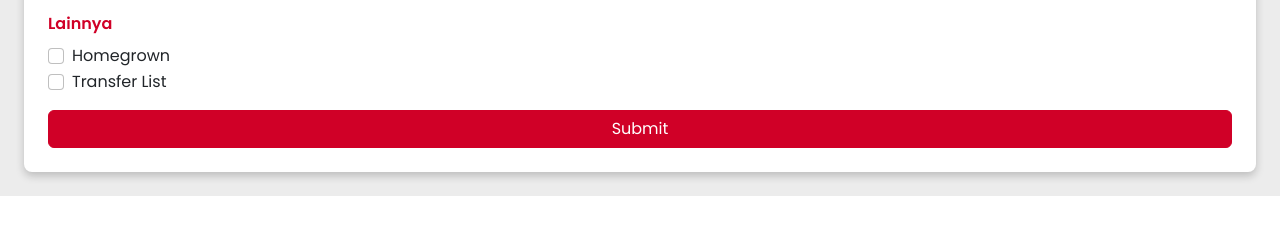
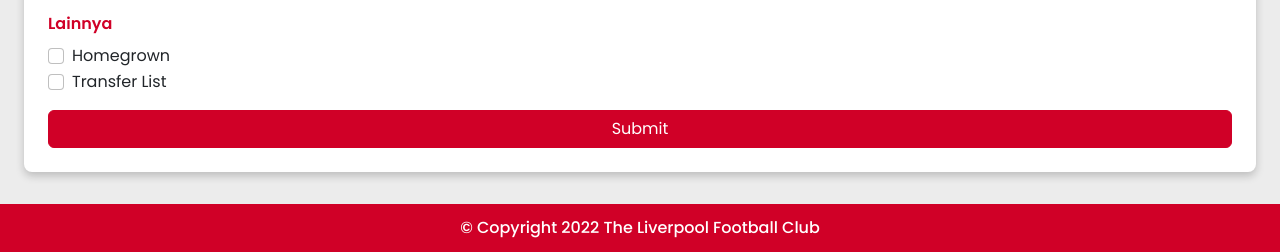
Before and after one commit to plirapli/iseng, a PHP site: page /form.html in a window 1280 px wide. Shown: the part 661-913 px from the top of the page. Before the commit the page ends 857 px from the top, so only its background shows below. Run offline with PHP 8.4, Linux system fonts and the light colour scheme; some libraries are stand-ins or nearby versions.

Commit message:
bismillah selesai

```diff
--- a/pemweb/Tugas 1/assets/style.css
+++ b/pemweb/Tugas 1/assets/style.css
@@ -9,7 +9,9 @@
 }
 
 body {
+  min-height: 100vh;
   background: #ececec;
+  position: relative;
 }
 
 .nav-brand {
@@ -56,9 +58,12 @@ body {
   display: flex;
   flex-direction: column;
   gap: 2rem;
-  padding: 1.5rem;
-  padding-top: 0.5rem;
+  padding: 0.5rem 1.5rem 5rem;
   overflow: auto;
+}
+
+.main-custom {
+  padding: 1.5rem 1.5rem 5rem;
 }
 
 .card-custom {
@@ -129,3 +134,15 @@ h2.form-title {
   color: var(--color-primary);
   border: 1px solid var(--color-primary);
 }
+
+/* Footer */
+footer {
+  position: absolute;
+  bottom: 0;
+  width: 100%;
+  padding: 0.75rem;
+  color: white;
+  background-color: var(--color-primary);
+  text-align: center;
+  font-weight: 500;
+}
--- a/pemweb/Tugas 1/form.html
+++ b/pemweb/Tugas 1/form.html
@@ -71,7 +71,7 @@
     </nav>
     <!-- NAVBAR END -->
 
-    <!-- input text, radio button, select option, check box, text area. -->
+    <!-- FORM -->
     <div class="main">
       <div class="card-custom">
         <h2 class="form-title">Form Penambahan Pemain</h2>
@@ -86,6 +86,7 @@
               class="form-control"
               id="exampleFormControlInput1"
               placeholder="Joko Widodo"
+              required
             />
           </div>
 
@@ -99,6 +100,7 @@
               id="exampleFormControlTextarea1"
               rows="3"
               placeholder="Deskripsi pemain"
+              required
             ></textarea>
           </div>
 
@@ -198,7 +200,13 @@
         </form>
       </div>
     </div>
+    <!-- FORM END -->
 
+    <!-- FOOTER -->
+    <footer id="footer">
+      &#169; Copyright 2022 The Liverpool Football Club
+    </footer>
+    <!-- FOOTER END -->
     <script
       src="https://cdn.jsdelivr.net/npm/bootstrap@5.2.1/dist/js/bootstrap.bundle.min.js"
       integrity="sha384-u1OknCvxWvY5kfmNBILK2hRnQC3Pr17a+RTT6rIHI7NnikvbZlHgTPOOmMi466C8"
--- a/pemweb/Tugas 1/index.html
+++ b/pemweb/Tugas 1/index.html
@@ -139,6 +139,12 @@
     </main>
     <!-- MAIN END -->
 
+    <!-- FOOTER -->
+    <footer id="footer">
+      &#169; Copyright 2022 The Liverpool Football Club
+    </footer>
+    <!-- FOOTER END -->
+
     <script
       src="https://cdn.jsdelivr.net/npm/bootstrap@5.2.1/dist/js/bootstrap.bundle.min.js"
       integrity="sha384-u1OknCvxWvY5kfmNBILK2hRnQC3Pr17a+RTT6rIHI7NnikvbZlHgTPOOmMi466C8"
```
Also changed, not shown: pemweb/Tugas 1/success.html (+20 -0 lines).
